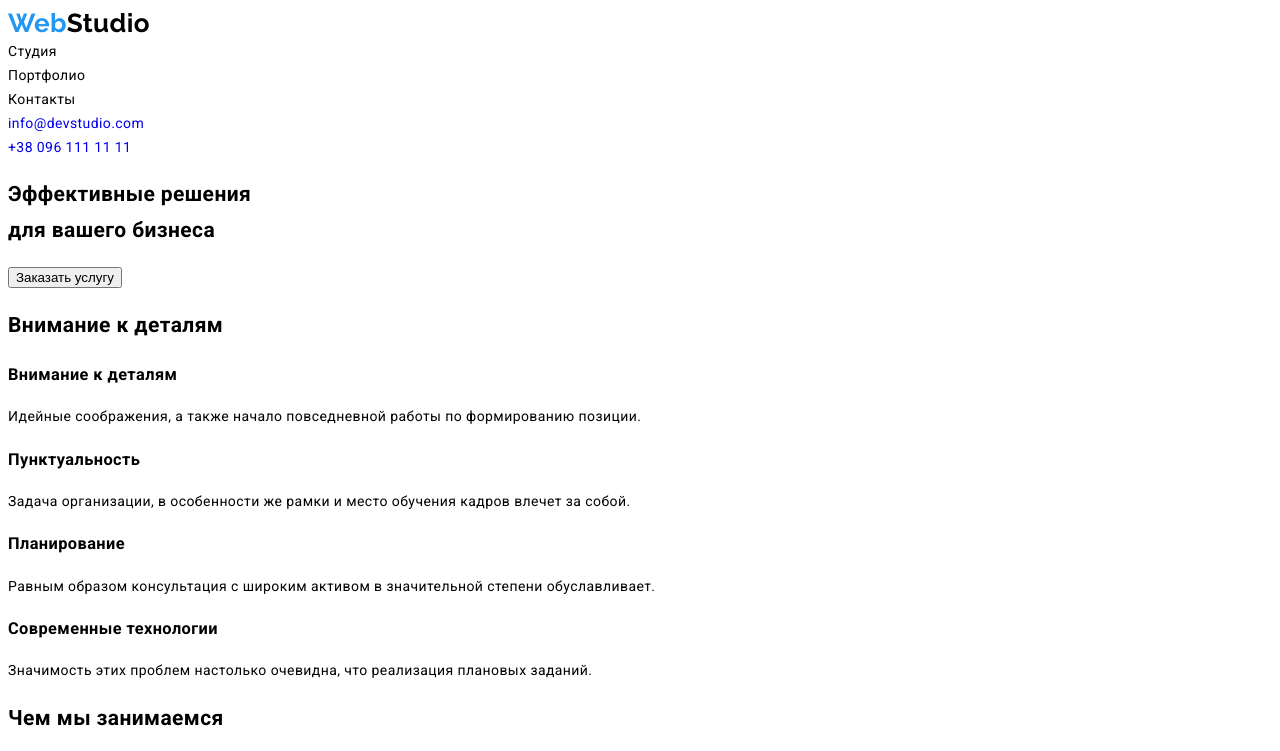
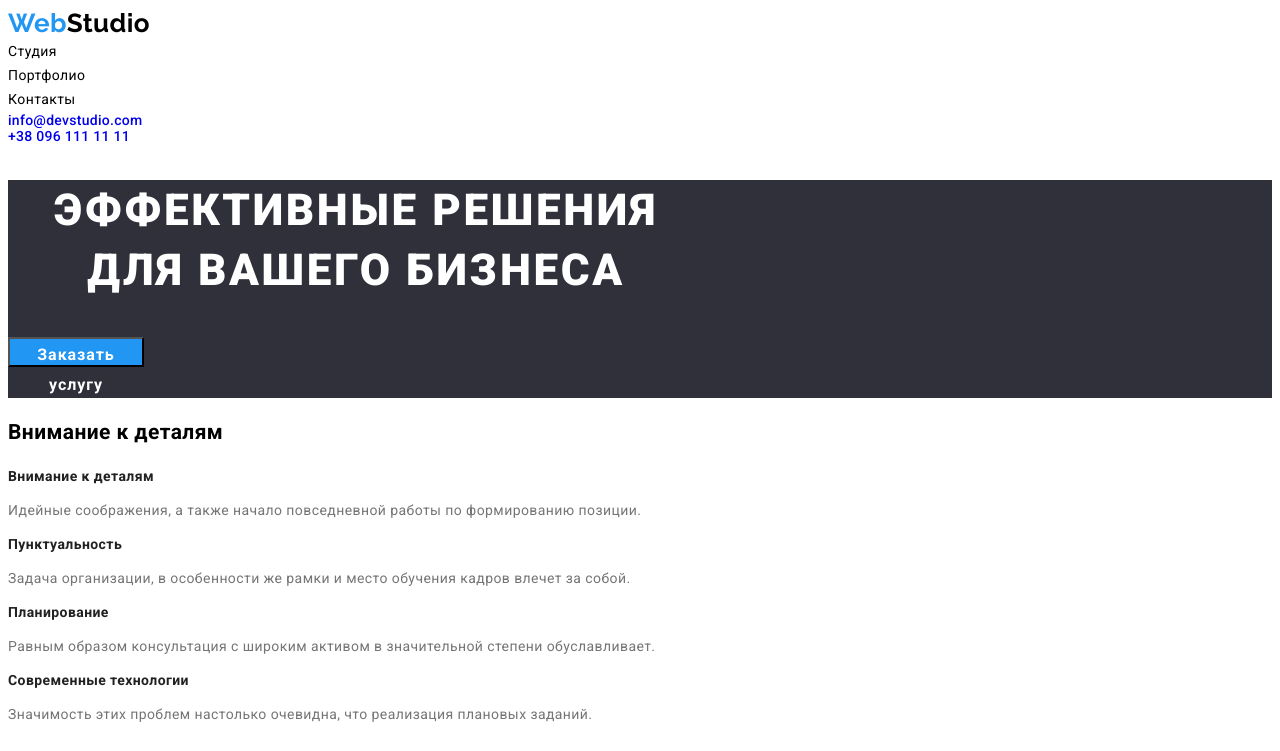
Before and after one commit to HelgaFuorst/goit-markup-hw-02, a plain HTML site: page index.html in a window 1280 px wide. Shown: the top 751 px of the page. Drawn offline with Linux system fonts and the light colour scheme.

Commit message:
CSS-decoration

```diff
--- a/css/styles.css
+++ b/css/styles.css
@@ -17,7 +17,7 @@ img {
 a {
   /* Забираем декоративные линии */
   text-decoration: none;
-  /* Забераєм декоративні лінії */
+  /* Забираем декоративные линии */
   display: inline-block;
 }
 
@@ -29,7 +29,6 @@ ul {
 }
 /*header*/
 /*Navigation*/
-
 /*Logotyp*/
 .web,
 .studio {
@@ -53,7 +52,87 @@ ul {
 .nav__text:focus {
   color: #2196f3;
 }
-
+.contacts-head {
+  text-decoration: none;
+  font-family: Roboto;
+  font-style: normal;
+  font-weight: 500;
+  font-size: 14px;
+  line-height: 16px;
+  letter-spacing: 0.02em;
+  color: #757575;
+}
+.contacts-head:hover,
+.contacts-head:focus {
+  color: #2196f3;
+}
+/*Студия*/
+/*Баннер*/
+.banner {
+  background: #2f303a;
+}
+.main-studio-header {
+  width: 696px;
+  height: 120px;
+  left: 452px;
+  top: 280px;
+  font-family: Roboto;
+  font-style: normal;
+  font-weight: 900;
+  font-size: 44px;
+  line-height: 60px;
+  text-align: center;
+  letter-spacing: 0.06em;
+  text-transform: uppercase;
+  color: #ffffff;
+}
+.banner-button {
+  width: 136px;
+  height: 30px;
+  left: 732px;
+  top: 440px;
+  letter-spacing: 0.06em;
+  font-family: Roboto;
+  font-style: normal;
+  font-weight: bold;
+  font-size: 16px;
+  line-height: 30px;
+  align-items: center;
+  text-align: center;
+  color: #ffffff;
+  background: #2196f3;
+}
+/*Основные принципы*/
+.main-princeples {
+}
+.second-header {
+  font-family: Roboto;
+  font-style: normal;
+  font-weight: bold;
+  font-size: 14px;
+  line-height: 16px;
+  color: #212121;
+}
+.principles-description {
+  font-family: Roboto;
+  font-style: normal;
+  font-weight: normal;
+  font-size: 14px;
+  line-height: 24px;
+  letter-spacing: 0.03em;
+  color: #757575;
+}
+/*Чем мы занимаемся*/
+.section-header-text {
+  font-family: Roboto;
+  font-style: normal;
+  font-weight: bold;
+  font-size: 36px;
+  line-height: 42px;
+  text-align: center;
+  letter-spacing: 0.03em;
+  color: #212121;
+}
 /*Портфолио*/
 .project-name {
   color: #212121;
--- a/index.html
+++ b/index.html
@@ -16,63 +16,74 @@
     />
   </head>
   <body>
-    <!--Шапка-->
+    <!--Шапка-------------------------------------------------------------------------->
     <header class="head">
+      <!--Навигация шапки-->
       <nav class="site-navigation">
+        <!--Логотип---------------------------------------------------------------->
         <a href="./index.html"
           ><span class="web">Web</span><span class="studio">Studio</span></a
         >
-
+        <!--Навигация сайта----------------------------------------------------------------->
         <ul>
           <li><a class="nav__text" href="./index.html">Студия</a></li>
           <li><a class="nav__text" href="./portfolio.html">Портфолио</a></li>
           <li><a class="nav__text" href="">Контакты</a></li>
         </ul>
       </nav>
+      <!--Контакты-->
       <ul class="contacts-head">
-        <li><a href="mailto:info@devstudio.com">info@devstudio.com</a></li>
-        <li><a href="tel:+380961111111">+38 096 111 11 11</a></li>
+        <li>
+          <a class="mail-contact" href="mailto:info@devstudio.com"
+            >info@devstudio.com</a
+          >
+        </li>
+        <li>
+          <a class="phone-contact" href="tel:+380961111111"
+            >+38 096 111 11 11</a
+          >
+        </li>
       </ul>
     </header>
-    <main class="main">
+    <main class="main-studio">
       <!--баннер-->
       <div class="banner">
         <section>
-          <h1 class="main-header">
+          <h1 class="main-studio-header">
             Эффективные решения <br />
             для вашего бизнеса
           </h1>
-          <button class="button" type="button">Заказать услугу</button>
+          <button class="banner-button" type="button">Заказать услугу</button>
         </section>
       </div>
       <!--Основные принципы-->
-      <section>
-        <h2 class="second-header">Внимание к деталям</h2>
+      <section class="main-princeples">
+        <h2 class="hidden-header">Внимание к деталям</h2>
         <ul>
           <li>
-            <h3>Внимание к деталям</h3>
-            <p>
+            <h3 class="second-header">Внимание к деталям</h3>
+            <p class="principles-description">
               Идейные соображения, а также начало повседневной работы по
               формированию позиции.
             </p>
           </li>
           <li>
-            <h3>Пунктуальность</h3>
-            <p>
+            <h3 class="second-header">Пунктуальность</h3>
+            <p class="principles-description">
               Задача организации, в особенности же рамки и место обучения кадров
               влечет за собой.
             </p>
           </li>
           <li>
-            <h3>Планирование</h3>
-            <p>
+            <h3 class="second-header">Планирование</h3>
+            <p class="principles-description">
               Равным образом консультация с широким активом в значительной
               степени обуславливает.
             </p>
           </li>
           <li>
-            <h3>Современные технологии</h3>
-            <p>
+            <h3 class="second-header">Современные технологии</h3>
+            <p class="principles-description">
               Значимость этих проблем настолько очевидна, что реализация
               плановых заданий.
             </p>
@@ -81,7 +92,7 @@
       </section>
       <!--Чем мы занимаемся-->
       <section>
-        <h2>Чем мы занимаемся</h2>
+        <h2 class="section-header-text">Чем мы занимаемся</h2>
         <ul>
           <li>
             <img src="./images/job1.jpg" alt="Верстаем" width="370" />
@@ -96,7 +107,7 @@
       </section>
       <!--Сотрудники-->
       <section>
-        <h2>Наша команда</h2>
+        <h2 class="section-header-text">Наша команда</h2>
         <ul>
           <li>
             <img src="./images/igor.jpg" alt="Игорь Демьяненко" width="270" />
```
